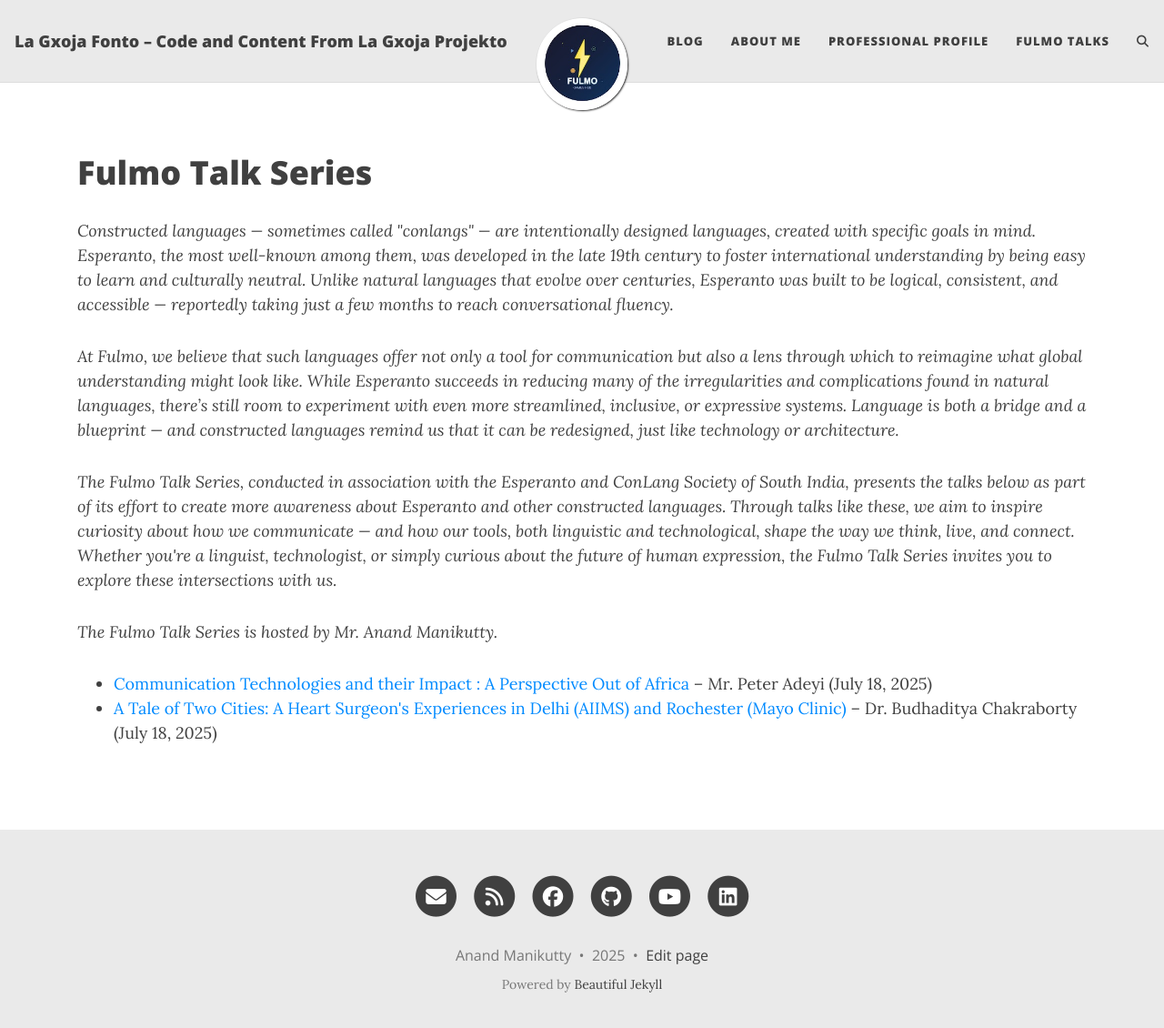
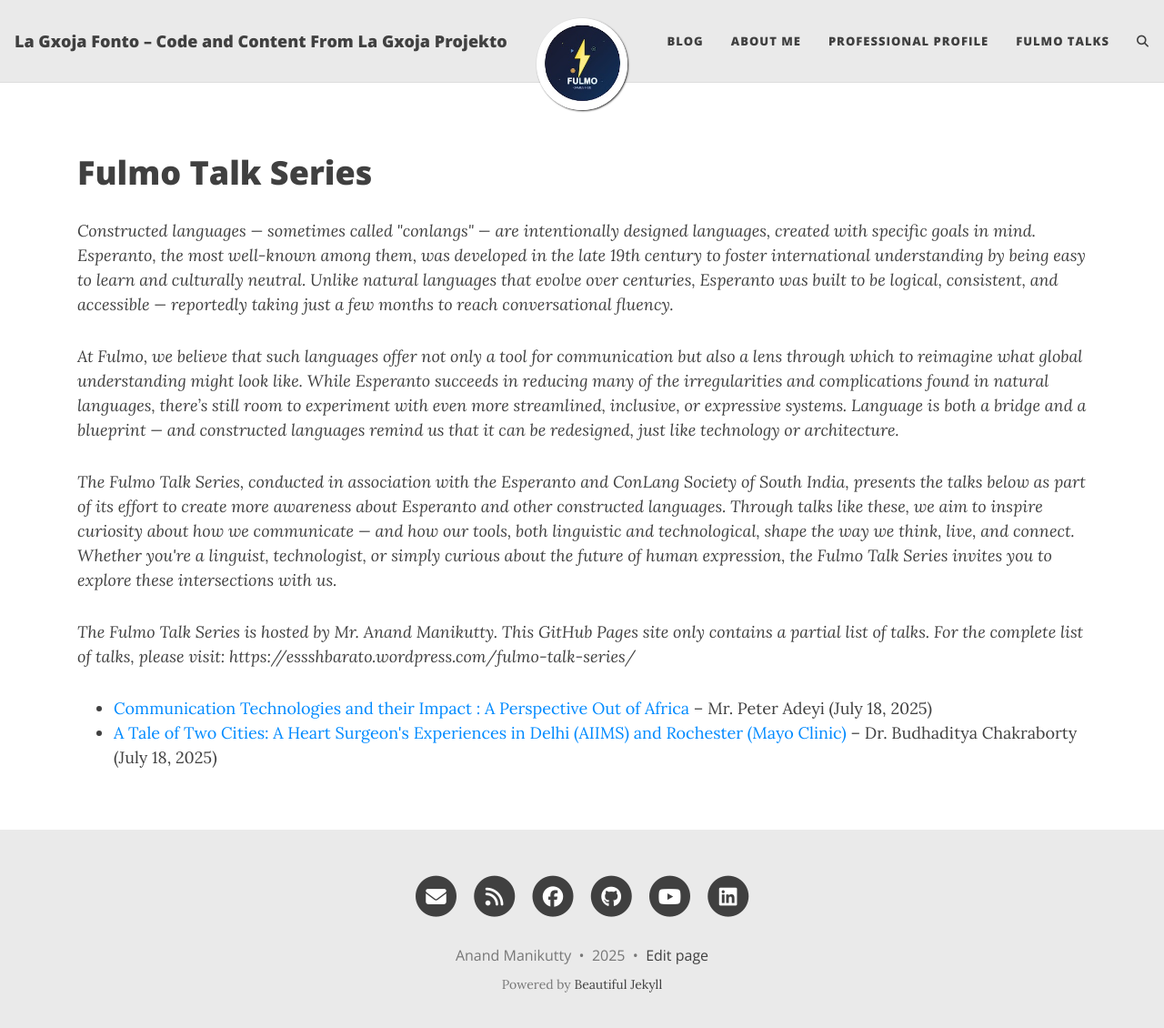
Before and after one commit to delphicventurescode/delphicventurescode.github.io, a Jekyll site: the page built from talks.html, in a window 1280 px wide and 1143 px high. Shown: the top 1130 px of the window at 91% size. Built offline with Jekyll 4.4.1, drawn with Linux system fonts in a browser that asks for light colours; comment, search, counter and statistics services are not loaded.

Commit message:
Update talks.html

```diff
--- a/talks.html
+++ b/talks.html
@@ -19,7 +19,7 @@
 </em></p>
 
 <p><em>
-The Fulmo Talk Series is hosted by Mr. Anand Manikutty.
+The Fulmo Talk Series is hosted by Mr. Anand Manikutty. This GitHub Pages site only contains a partial list of talks. For the complete list of talks, please visit: https://essshbarato.wordpress.com/fulmo-talk-series/
 </em></p>
 
 {% if site.talks.size > 0 %}
```
